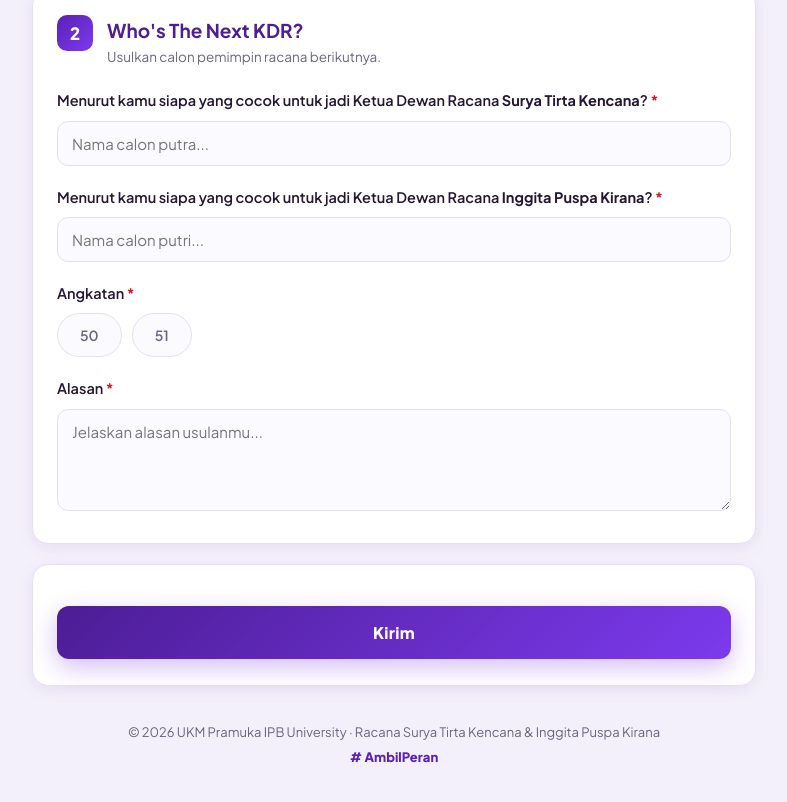
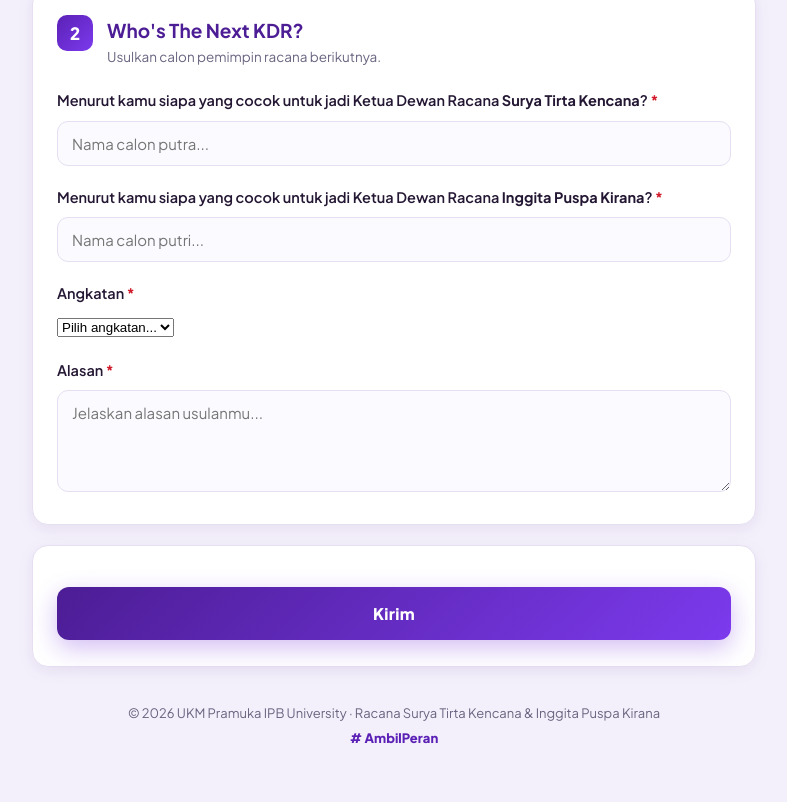
Before and after one commit to bagirshahab/bursa, a website: page index.html in a window 1280 px wide. Shown: the part 1662-2464 px from the top of the page, without its empty margins (246-1033 px from the left). Drawn offline with Linux system fonts and the light colour scheme.

Commit message:
Update index.html

```diff
--- a/index.html
+++ b/index.html
@@ -137,11 +137,15 @@
           </div>
 
           <div class="field">
-            <label>Angkatan <span class="req">*</span></label>
-            <div class="radio-group" role="radiogroup">
-              <label class="radio-pill"><input type="radio" name="angkatan" value="50" required /> <span>50</span></label>
-              <label class="radio-pill"><input type="radio" name="angkatan" value="51" /> <span>51</span></label>
-            </div>
+            <label for="angkatan">Angkatan <span class="req">*</span></label>
+            <select id="angkatan" name="angkatan" class="select-field" required>
+              <option value="" disabled selected>Pilih angkatan...</option>
+              <option value="49">49</option>
+              <option value="50">50</option>
+              <option value="51">51</option>
+              <option value="52">52</option>
+              <option value="Purna">Purna</option>
+            </select>
           </div>
 
           <div class="field">
```
